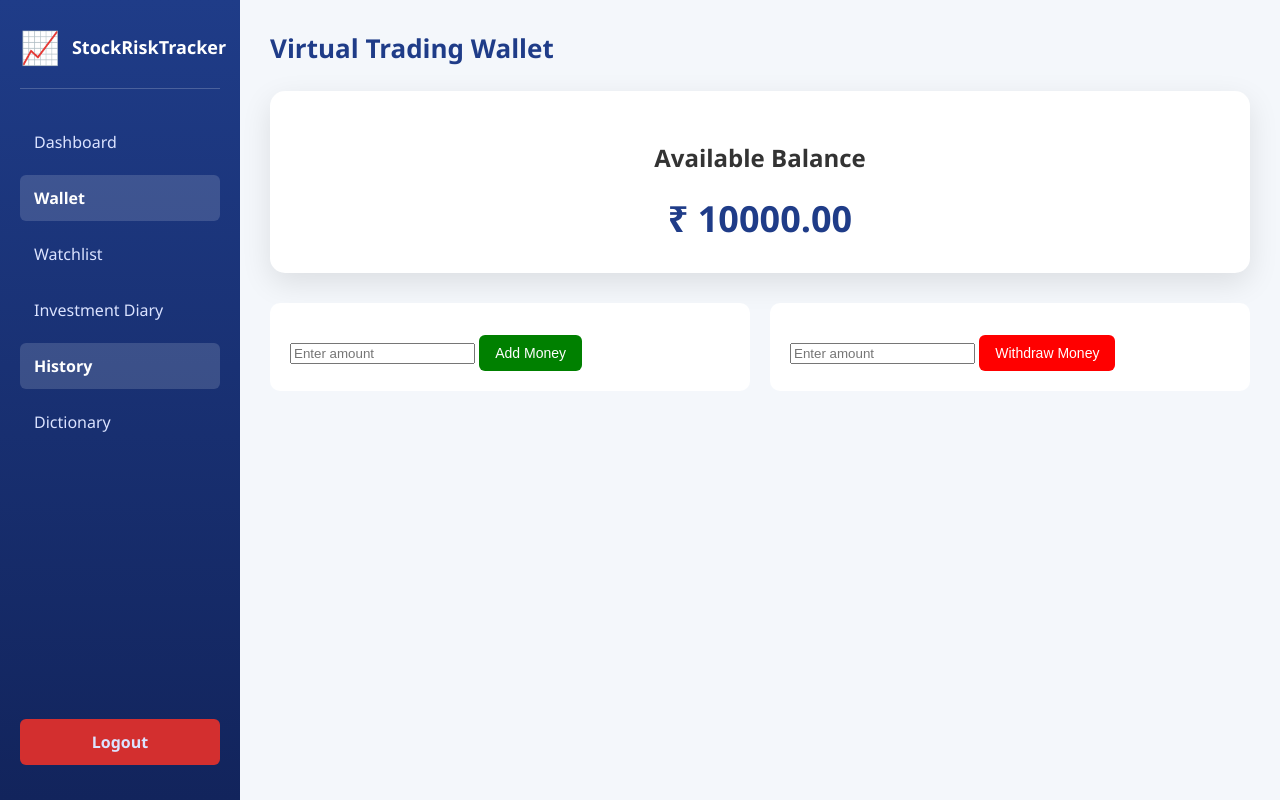
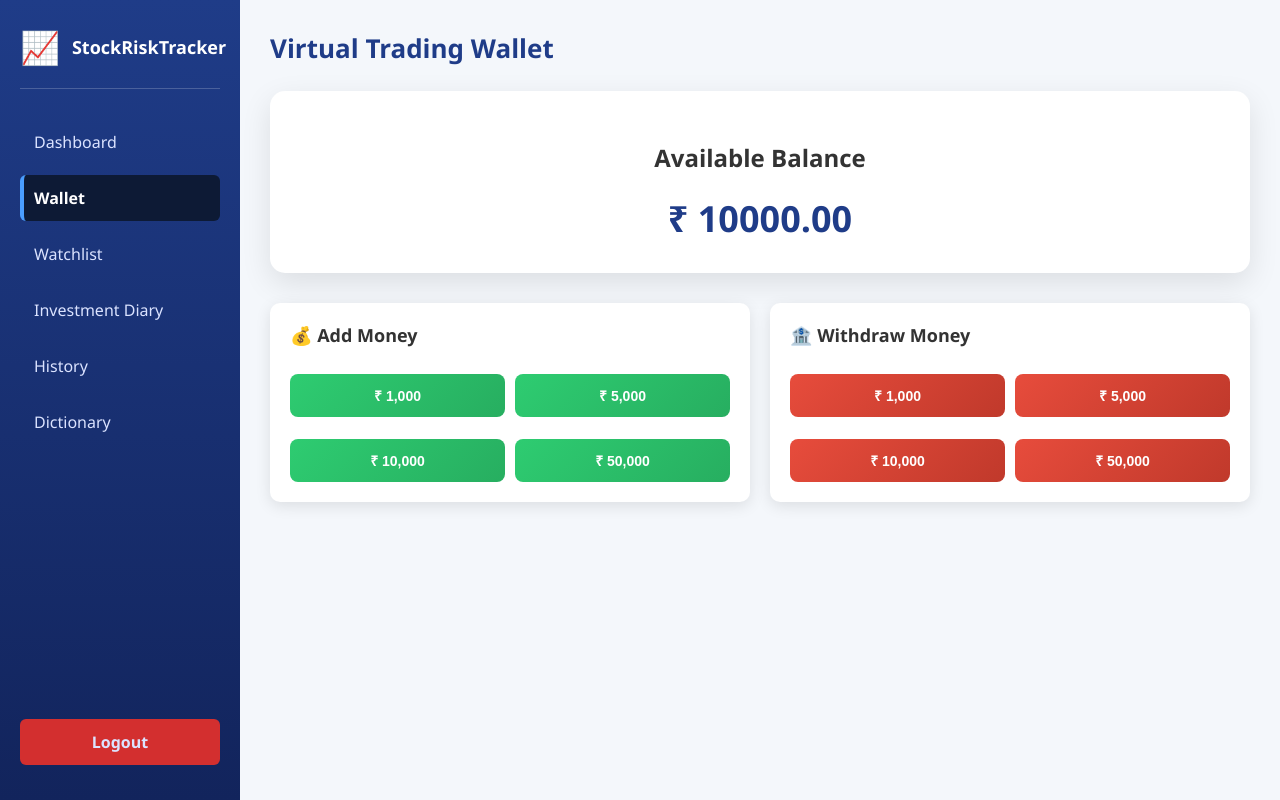
Before and after one commit to Tanish428/StockRiskTracker, a Django app: page /tracker/wallet/ in a window 1280 px wide. Run offline with Django 4.2, Linux system fonts and the light colour scheme; a user stored in the database is signed in; data comes from the database, SQL or seed files in the repository; both versions use the stored data as it was after the commit.

Commit message:
some change in wallet and sidebar

```diff
--- a/stock_risk_manager/mysite/settings.py
+++ b/stock_risk_manager/mysite/settings.py
@@ -129,3 +129,4 @@ STATIC_URL = 'static/'
 # https://docs.djangoproject.com/en/4.2/ref/settings/#default-auto-field
 
 DEFAULT_AUTO_FIELD = 'django.db.models.BigAutoField'
+LOGIN_URL = 'login'
--- a/stock_risk_manager/static/css/dictionary.css
+++ b/stock_risk_manager/static/css/dictionary.css
@@ -58,9 +58,11 @@ body {
 }
 
 .sidebar a.active {
-    background-color: rgba(255,255,255,0.15);
+    background-color: #0d1a35;
     color: #fff;
     font-weight: bold;
+    border-left: 4px solid #4a9eff;
+    padding-left: 10px;
 }
 
 .logout-btn {
--- a/stock_risk_manager/static/css/history.css
+++ b/stock_risk_manager/static/css/history.css
@@ -61,8 +61,10 @@ body {
 
 .sidebar a:hover,
 .sidebar a.active {
-    background: rgba(255,255,255,0.15);
+    background: #0d1a35;
     color: #fff;
+    border-left: 4px solid #4a9eff;
+    padding-left: 10px;
 }
 
 .logout-btn {
--- a/stock_risk_manager/static/css/index.css
+++ b/stock_risk_manager/static/css/index.css
@@ -69,9 +69,11 @@ body {
 }
 
 .sidebar a.active {
-    background-color: rgba(255, 255, 255, 0.15);
+    background-color: #0d1a35;
     color: #ffffff;
     font-weight: bold;
+    border-left: 4px solid #4a9eff;
+    padding-left: 10px;
 }
 
 .logout-btn {
--- a/stock_risk_manager/static/css/investment_diary.css
+++ b/stock_risk_manager/static/css/investment_diary.css
@@ -67,9 +67,11 @@ body {
 }
 
 .sidebar a.active {
-    background-color: rgba(255, 255, 255, 0.15);
+    background-color: #0d1a35;
     color: #ffffff;
     font-weight: bold;
+    border-left: 4px solid #4a9eff;
+    padding-left: 10px;
 }
 
 .logout-btn {
--- a/stock_risk_manager/static/css/wallet.css
+++ b/stock_risk_manager/static/css/wallet.css
@@ -17,21 +17,53 @@
 .wallet-actions {
     display: flex;
     gap: 20px;
+    flex-wrap: wrap;
 }
 
-.wallet-actions form {
+.action-section {
     background: white;
     padding: 20px;
     border-radius: 10px;
     flex: 1;
+    min-width: 300px;
+    box-shadow: 0 4px 15px rgba(0, 0, 0, 0.1);
 }
 
-.add-btn {
-    background: green;
+.action-section h3 {
+    margin-top: 0;
+    margin-bottom: 15px;
+    color: #333;
+    font-size: 18px;
+}
+
+.amount-buttons {
+    display: grid;
+    grid-template-columns: repeat(2, 1fr);
+    gap: 10px;
+}
+
+.amount-btn {
+    padding: 12px 16px;
+    border: none;
+    border-radius: 8px;
+    font-size: 14px;
+    font-weight: bold;
+    cursor: pointer;
     color: white;
 }
 
-.withdraw-btn {
-    background: red;
-    color: white;
+.action-section:first-child .amount-btn {
+    background: linear-gradient(135deg, #2ecc71 0%, #27ae60 100%);
 }
+
+.action-section:first-child .amount-btn:hover {
+    background: linear-gradient(135deg, #27ae60 0%, #229954 100%);
+}
+
+.action-section:last-child .amount-btn {
+    background: linear-gradient(135deg, #e74c3c 0%, #c0392b 100%);
+}
+
+.action-section:last-child .amount-btn:hover {
+    background: linear-gradient(135deg, #c0392b 0%, #a93226 100%);
+}
--- a/stock_risk_manager/static/css/watchlist.css
+++ b/stock_risk_manager/static/css/watchlist.css
@@ -69,9 +69,11 @@ body {
 }
 
 .sidebar a.active {
-    background-color: rgba(255, 255, 255, 0.15);
+    background-color: #0d1a35;
     color: #ffffff;
     font-weight: bold;
+    border-left: 4px solid #4a9eff;
+    padding-left: 10px;
 }
 
 .logout-btn {
--- a/stock_risk_manager/templates/edit_note.html
+++ b/stock_risk_manager/templates/edit_note.html
@@ -20,7 +20,7 @@
         </div>
 
         <a href="{% url 'dashboard' %}">Dashboard</a>
-        <a href="{% url 'wallet' %}" class="active">Wallet</a>
+        <a href="{% url 'wallet' %}">Wallet</a>
         <a href="{% url 'watchlist' %}">Watchlist</a>
         <a href="{% url 'investment_diary' %}" class="active">Investment Diary</a>
         <a href="{% url 'history' %}">History</a>
--- a/stock_risk_manager/templates/index.html
+++ b/stock_risk_manager/templates/index.html
@@ -61,7 +61,7 @@
                 <h2>StockRiskTracker</h2>
             </div>
             <a href="#" class="active">Dashboard</a>
-            <a href="{% url 'wallet' %}" class="active">Wallet</a>
+            <a href="{% url 'wallet' %}">Wallet</a>
             <a href="{% url 'watchlist' %}">Watchlist</a>
             <a href="{% url 'investment_diary' %}">Investment Diary</a>
             <a href="{% url 'history' %}">History</a>
--- a/stock_risk_manager/templates/investment_diary.html
+++ b/stock_risk_manager/templates/investment_diary.html
@@ -20,7 +20,7 @@
         </div>
 
         <a href="{% url 'dashboard' %}">Dashboard</a>
-        <a href="{% url 'wallet' %}" class="active">Wallet</a>
+        <a href="{% url 'wallet' %}">Wallet</a>
         <a href="{% url 'watchlist' %}">Watchlist</a>
         <a href="{% url 'investment_diary' %}" class="active">Investment Diary</a>
         <a href="{% url 'history' %}">History</a>
--- a/stock_risk_manager/templates/wallet.html
+++ b/stock_risk_manager/templates/wallet.html
@@ -21,7 +21,7 @@
        <a href="#" class="active">Wallet</a>
             <a href="{% url 'watchlist' %}">Watchlist</a>
             <a href="{% url 'investment_diary' %}">Investment Diary</a>
-            <a href="{% url 'history' %}" class="active">History</a>
+            <a href="{% url 'history' %}">History</a>
             <a href="{% url 'dictionary' %}">Dictionary</a>
             <a href="{% url 'logout' %}" class="logout-btn">Logout</a>
     </div>
@@ -40,19 +40,35 @@
 
         <div class="wallet-actions">
 
+            <!-- Add Money Section -->
+            <div class="action-section">
+                <h3>💰 Add Money</h3>
                 <form method="POST">
                     {% csrf_token %}
                     <input type="hidden" name="action" value="ADD">
-                <input type="number" step="0.01" name="amount" placeholder="Enter amount">
-                <button class="add-btn">Add Money</button>
+                    <div class="amount-buttons">
+                        <button type="submit" name="amount" value="1000" class="amount-btn">₹ 1,000</button>
+                        <button type="submit" name="amount" value="5000" class="amount-btn">₹ 5,000</button>
+                        <button type="submit" name="amount" value="10000" class="amount-btn">₹ 10,000</button>
+                        <button type="submit" name="amount" value="50000" class="amount-btn">₹ 50,000</button>
+                    </div>
                 </form>
+            </div>
 
+            <!-- Withdraw Money Section -->
+            <div class="action-section">
+                <h3>🏦 Withdraw Money</h3>
                 <form method="POST">
                     {% csrf_token %}
                     <input type="hidden" name="action" value="WITHDRAW">
-                <input type="number" step="0.01" name="amount" placeholder="Enter amount">
-                <button class="withdraw-btn">Withdraw Money</button>
+                    <div class="amount-buttons">
+                        <button type="submit" name="amount" value="1000" class="amount-btn">₹ 1,000</button>
+                        <button type="submit" name="amount" value="5000" class="amount-btn">₹ 5,000</button>
+                        <button type="submit" name="amount" value="10000" class="amount-btn">₹ 10,000</button>
+                        <button type="submit" name="amount" value="50000" class="amount-btn">₹ 50,000</button>
+                    </div>
                 </form>
+            </div>
 
         </div>
 
--- a/stock_risk_manager/tracker/views.py
+++ b/stock_risk_manager/tracker/views.py
@@ -403,14 +403,21 @@ def sell_stock(request):
 
     return redirect('dashboard')
 
-@login_required
 def watchlist(request):
+    # Check if user is authenticated
+    if not request.user.is_authenticated:
+        context = {
+            'is_guest': True,
+            'message': 'Please login to view and manage your watchlist.'
+        }
+        return render(request, 'watchlist.html', context)
+
     # 1. Fetch user's watchlist from Database
     saved_stocks = Watchlist.objects.filter(user=request.user).order_by('-added_at')
 
     # If the watchlist is empty, skip the API entirely
     if not saved_stocks:
-        return render(request, 'watchlist.html', {'watchlist': []})
+        return render(request, 'watchlist.html', {'watchlist': [], 'is_guest': False})
 
     # 2. THE SHIELD: Compile the Grocery List
     # Extract just the symbols into a list: ['AAPL', 'TSLA', 'RELIANCE.NS']
@@ -468,7 +475,7 @@ def watchlist(request):
                 'id': item.id, 'symbol': item.ticker, 'price': "---", 'change': 0, 'risk': "---"
             })
 
-    return render(request, 'watchlist.html', {'watchlist': watchlist_data})
+    return render(request, 'watchlist.html', {'watchlist': watchlist_data, 'is_guest': False})
 
 @login_required
 def add_to_watchlist(request):
```
Also changed, not shown: stock_risk_manager/db.sqlite3. Lines whose indentation alone changed are shown as unchanged.
